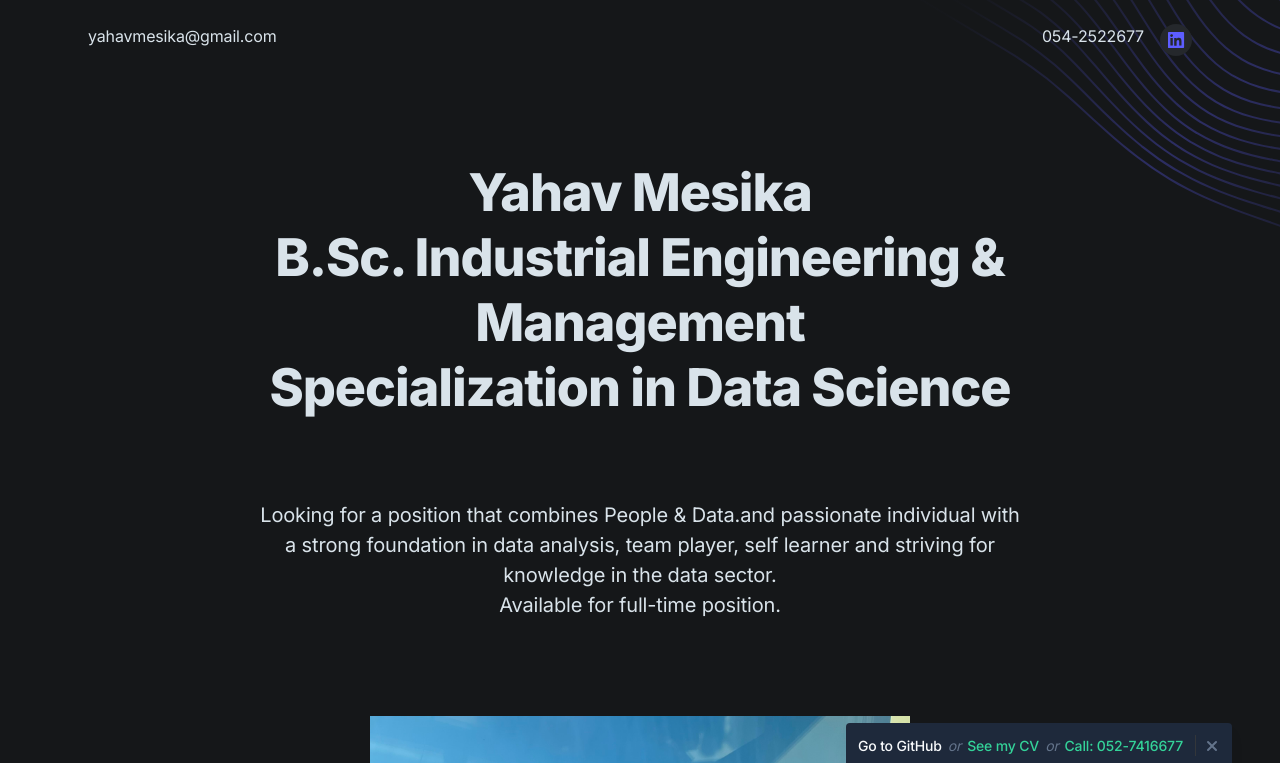
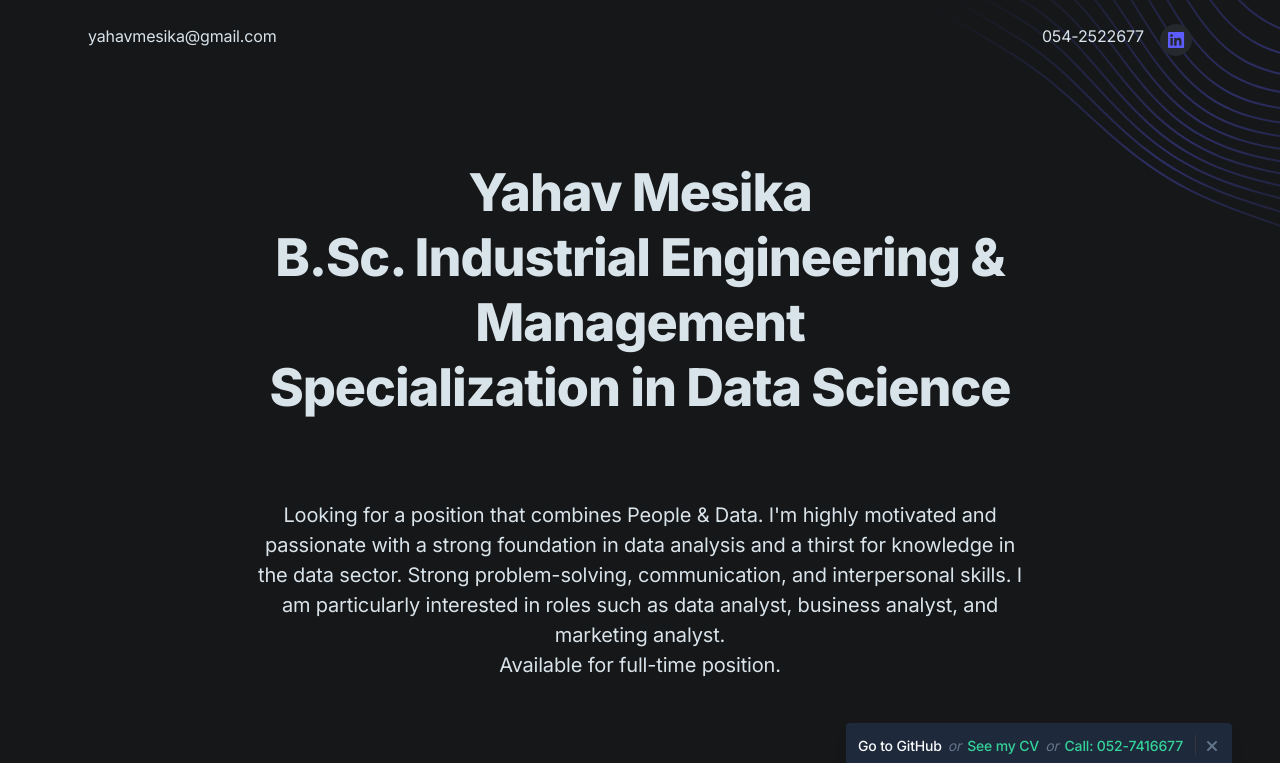
Before and after one commit to YahavMesika/portfolio, a Next.js app: page / in a window 1280 px wide. Shown: the top 763 px of the page. Built offline with nearby package versions, Linux system fonts and the light colour scheme.

Commit message:
Update hero.tsx

```diff
--- a/components/hero.tsx
+++ b/components/hero.tsx
@@ -28,7 +28,12 @@ export default function Hero() {
             <h3 className="h1 mb-4" data-aos="fade-up">{full_Name}<br/> <span className="text-white-500">B.Sc. Industrial Engineering & Management</span><br/>Specialization in Data Science</h3></div>
             <div className="max-w-3xl mx-auto text-center pb-12 md:pb-16">
             <p className="text-xl text-white-500 mb-8" data-aos="fade-up" data-aos-delay="200">
-             Looking for a position that combines People & Data.and passionate individual with a strong foundation in data analysis, team player, self learner and striving for knowledge in the data sector.
+             Looking for a position that combines People & Data.
+              I'm highly motivated and passionate with a strong
+              foundation in data analysis and a thirst for knowledge in
+              the data sector. Strong problem-solving, communication, and interpersonal skills. I am particularly interested in
+              roles such as data analyst, business analyst, and
+              marketing analyst.
              <br/>Available for full-time position.</p>
           </div>
 
```
